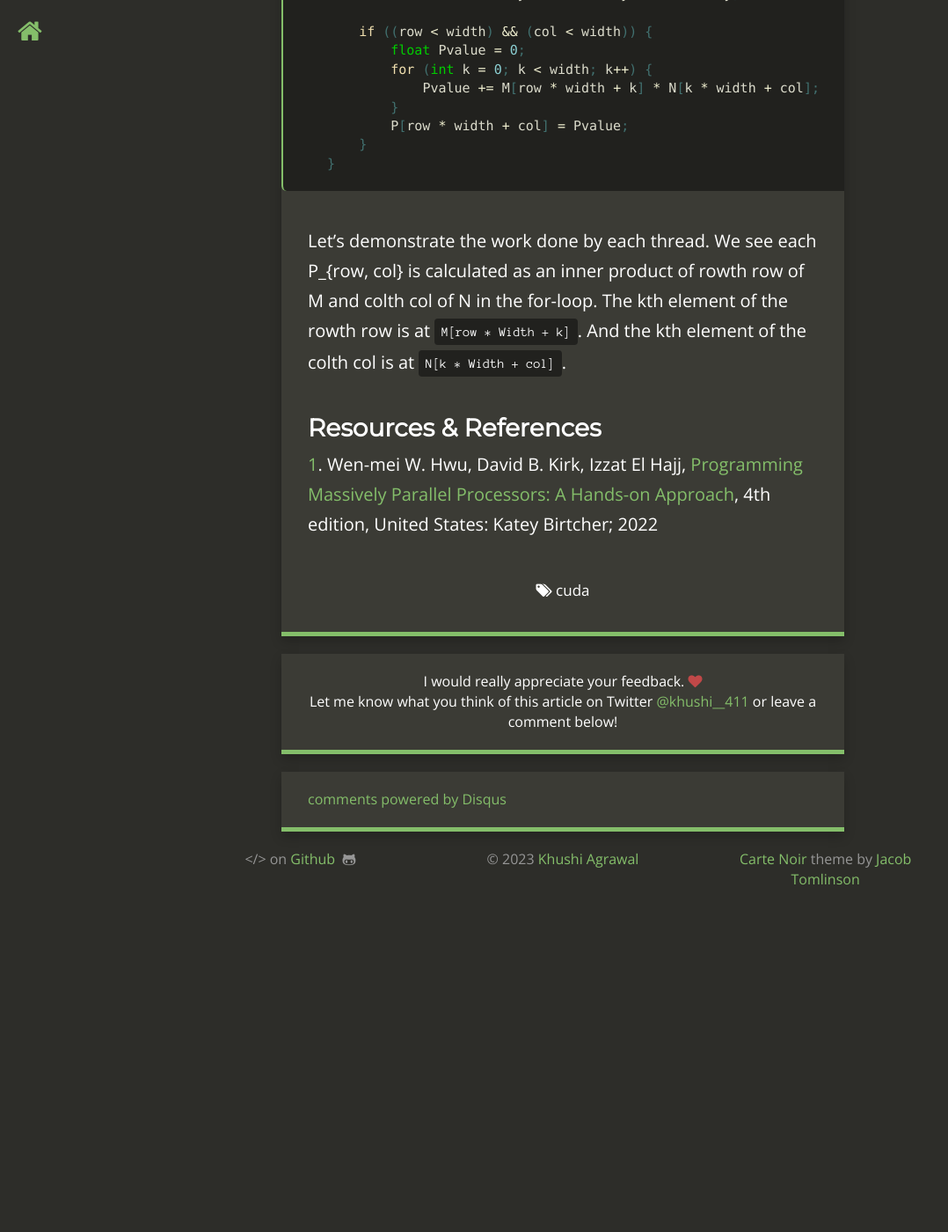
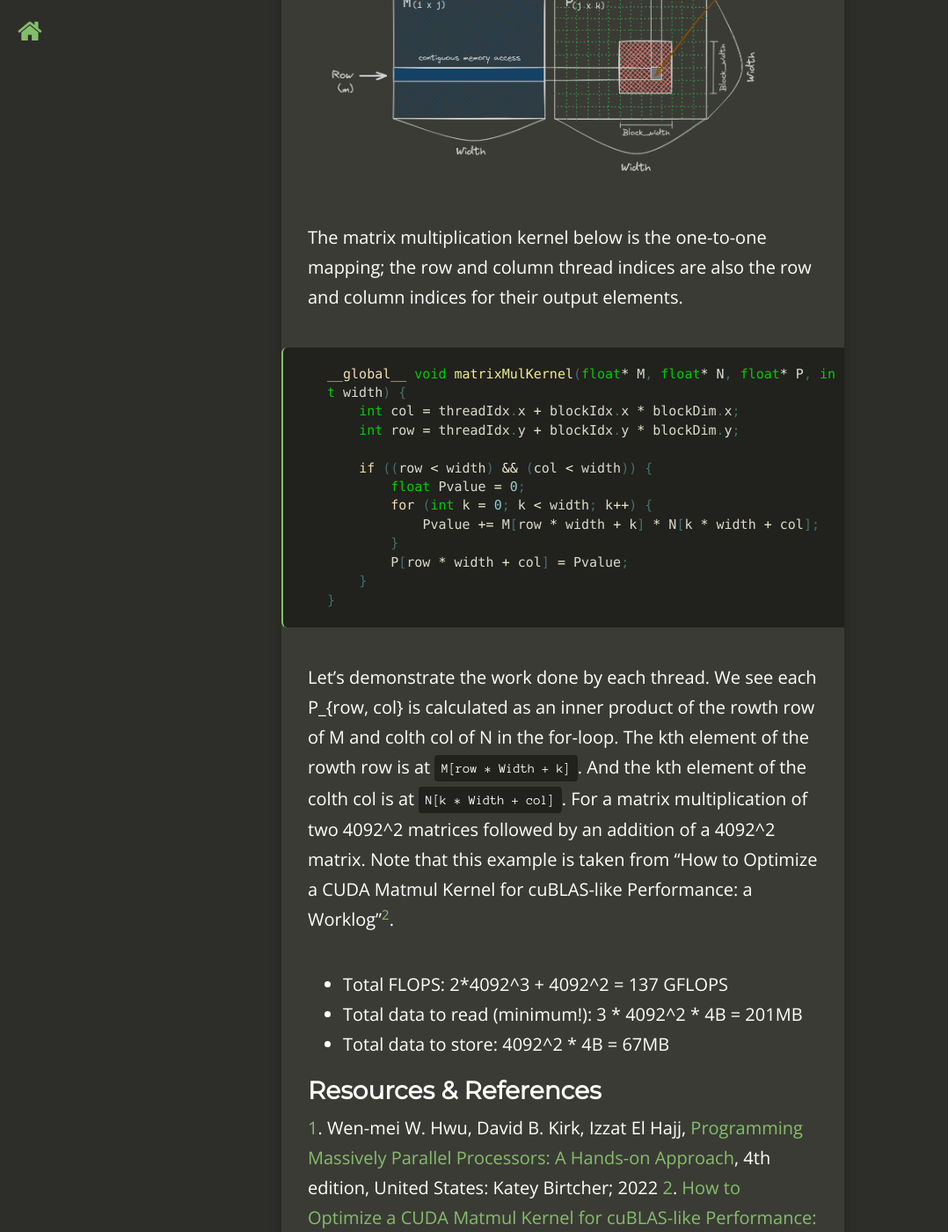
Before and after one commit to khushi-411/khushi-411.github.io, a Jekyll site: the page built from _posts/2024-05-13-multidim_grids_and_data.md, in a window 1280 px wide and 1400 px high, scrolled down 6137 px. Shown: the whole window at 88% size, without its empty margins (0-1078 px from the left). Built offline with Jekyll 4.4.1, drawn with Linux system fonts in a browser that asks for light colours; nearby versions of some CDN libraries; comment, search, counter and statistics services are not loaded; before the commit the page ends 7167 px from its top, so only the background shows below that; some of the changed text lies outside the part shown.

Commit message:
add performance and image

````diff
--- a/_posts/2024-05-13-multidim_grids_and_data.md
+++ b/_posts/2024-05-13-multidim_grids_and_data.md
@@ -152,6 +152,9 @@ matrix `P`, of shape `i x k`. Mathematically, it is given by:
 ```math
 P_{row, col} = \sum M_{row, k} * N_{k, col} \ \ \ \ \  for \ k = 0, 1, 2 ... j-1
 ```
+
+<img alt="Matrix Multiplication" src="/assets/CUDA/matrix_multiplication.png" class="center" >
+
 The matrix multiplication kernel below is the one-to-one mapping;
 the row and column thread indices are also
 the row and column indices for their output elements.
@@ -170,10 +173,18 @@ __global__ void matrixMulKernel(float* M, float* N, float* P, int width) {
 }
 ```
 Let's demonstrate the work done by each thread. We see each P_{row, col}
-is calculated as an inner product of rowth row of M and
+is calculated as an inner product of the rowth row of M and
 colth col of N in the for-loop. The kth element of
 the rowth row is at `M[row * Width + k]`.
 And the kth element of the colth col is at `N[k * Width + col]`.
+For a matrix multiplication of two 4092^2 matrices followed by an
+addition of a 4092^2 matrix. Note that this example is taken from
+"How to Optimize a CUDA Matmul Kernel for cuBLAS-like Performance: a Worklog"<sup>[2](#link2)</sup>.
+- Total FLOPS: 2*4092^3 + 4092^2 = 137 GFLOPS
+- Total data to read (minimum!): 3 * 4092^2 * 4B = 201MB
+- Total data to store: 4092^2 * 4B = 67MB
 
 ### **Resources & References**
 <a id="link1">1</a>. Wen-mei W. Hwu, David B. Kirk, Izzat El Hajj, [Programming Massively Parallel Processors: A Hands-on Approach](https://www.amazon.in/Programming-Massively-Parallel-Processors-Hands/dp/0323912311), 4th edition, United States: Katey Birtcher; 2022
+<a id="link2">2</a>. [How to Optimize a CUDA Matmul Kernel for cuBLAS-like Performance: a Worklog](https://siboehm.com/articles/22/CUDA-MMM); Dec 2022
+<a id="link3">3</a>. [Recap Ch. 1-3 from the PMPP book YouTube](https://youtu.be/NQ-0D5Ti2dc) by [Andreas Koepf](https://twitter.com/neurosp1ke)
````
Also changed, not shown: assets/CUDA/matrix_multiplication.png (added).
